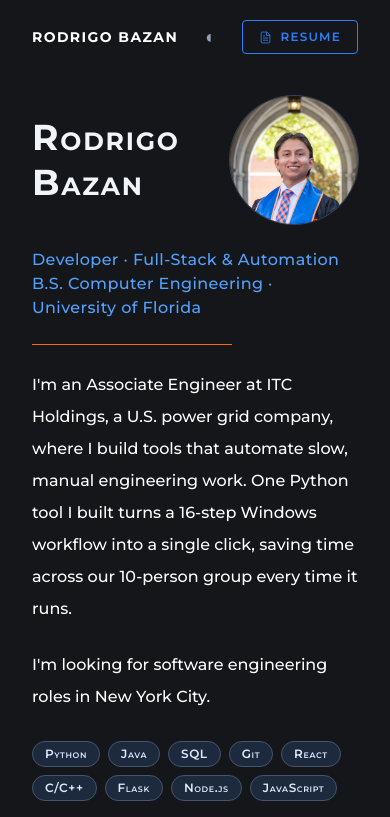
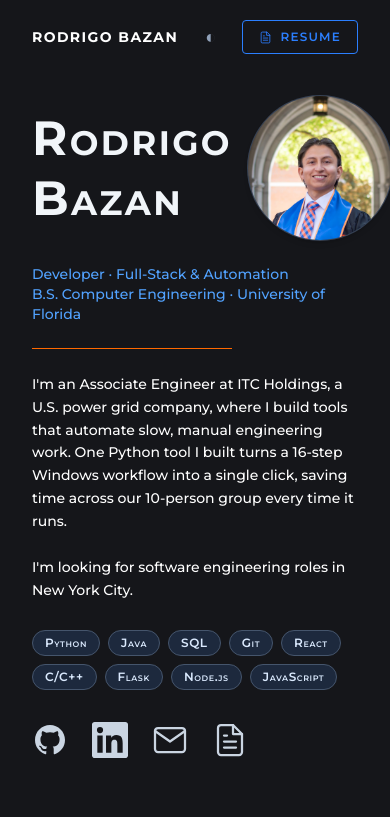
Before and after one commit to rfbazan/portfolio, a React (Vite) app: page / in a window 390 px wide. Shown: the top 817 px of the page. Built offline with nearby package versions, Linux system fonts and the light colour scheme.

Commit message:
finalizing mobile fixes

```diff
--- a/src/components/sections/About.jsx
+++ b/src/components/sections/About.jsx
@@ -18,7 +18,7 @@
   const { dark } = useTheme()
   const [selected, setSelected] = useState(null)
 
-  const bodyText = `text-med leading-loose ${dark ? 'text-white' : 'text-black'}`
+  const bodyText = `text-sm sm:text-base md:text-base sm:leading-loose md:leading-loose ${dark ? 'text-white' : 'text-black'}`
 
   // Close on Escape and lock page scroll while the lightbox is open
   useEffect(() => {
@@ -61,8 +61,8 @@
               whileHover={{ scale: 1.15, rotate: 0, y: 0, zIndex: 30 }}
               transition={{ type: 'spring', stiffness: 260, damping: 20 }}
               style={{ zIndex: i }}
-              className={`relative shrink-0 w-24 sm:w-32 md:w-44 lg:w-48 p-1.5 pb-4 sm:p-2 sm:pb-6 rounded-sm shadow-lg border cursor-pointer ${
-                i > 0 ? '-ml-4 sm:-ml-6 md:-ml-8' : ''
+              className={`relative shrink-0 w-[17vw] sm:w-32 md:w-40 lg:w-48 p-1.5 pb-4 sm:p-2 sm:pb-6 rounded-sm shadow-lg border cursor-zoom-in ${
+                i > 0 ? '-ml-[3vw] sm:-ml-6 md:-ml-8' : ''
               } ${dark ? 'bg-slate-100 border-slate-300' : 'bg-white border-gray-400'}`}
             >
               <img
--- a/src/components/sections/Contact.jsx
+++ b/src/components/sections/Contact.jsx
@@ -45,7 +45,7 @@
           }`}>
             Feel free to reach out at any time! This sums up my availability:
           </p>
-          <p className={`text-sm font-medium tracking-wide font-style: italic ${
+          <p className={`text-xs font-medium tracking-wide font-style: italic ${
             dark ? 'text-slate-300' : 'text-gray-700'
           }`}>
             "Here's my card. It's got my cell number, my pager number, my home number and my other pager number. I never take vacations, I never get sick. And I don't celebrate any major holidays." - Dwight Schrute
--- a/src/components/sections/Hero.jsx
+++ b/src/components/sections/Hero.jsx
@@ -44,7 +44,7 @@
           {/* Name row: name on the left, + circular headshot on the right (mobile only) */}
           <div className="flex items-center justify-between gap-4">
             <h1
-              className={`text-4xl sm:text-7xl md:text-7xl font-extrabold leading-tight tracking-wide ${
+              className={`text-5xl sm:text-7xl md:text-7xl font-extrabold leading-tight tracking-wide ${
                 dark ? 'text-slate-100' : 'text-gray-950'
               }`}
               style={{ fontVariant: 'small-caps' }}
@@ -53,7 +53,7 @@
             </h1>
 
             {/* ===== MOBILE ONLY headshot — edit size / crop / ring here ===== */}
-            <div className={`ring-1 ring-gray-700 md:hidden shrink-0 h-32 w-32 sm:h-50 sm:w-50 rounded-full overflow-hidden shadow-md${
+            <div className={`isolate ring-1 ring-gray-700 md:hidden shrink-0 h-36 w-36 sm:h-50 sm:w-50 rounded-full overflow-hidden shadow-md ${
               dark ? 'bg-slate-700' : 'bg-blue-50'
             }`}>
               <img
@@ -67,7 +67,7 @@
           </div>
 
           {/* Tagline */}
-          <p className={`text-base font-medium tracking-wide ${
+          <p className={`text-sm md:text-base sm:text-base font-medium sm:tracking-wide md:tracking-wide ${
             dark ? 'text-blue-400' : 'text-blue-700'
           }`}>
             Developer · Full-Stack & Automation
@@ -79,14 +79,14 @@
           <div className={`w-50 h-px ${dark ? 'bg-orange-500' : 'bg-orange-600'}`} />
 
           {/* Intro blurb */}
-          <p className={`text-med font-medium leading-loose max-w-[50vh] ${
+          <p className={`text-sm sm:text-base md:text-base font-medium leading-relaxed sm:leading-loose md:leading-loose max-w-xl ${
             dark ? 'text-white' : 'text-black'
           }`}>
             I'm an Associate Engineer at ITC Holdings, a U.S. power grid company, where I build tools that automate slow,
             manual engineering work. One Python tool I built turns a 16-step Windows workflow into a single click,
             saving time across our 10-person group every time it runs.
           </p>
-          <p className={`text-med font-medium leading-loose max-w-[50vh] ${
+          <p className={`text-sm sm:text-base md:text-base font-medium leading-relaxed sm:leading-loose md:leading-loose max-w-xl ${
             dark ? 'text-white' : 'text-black'
           }`}>
             I'm looking for software engineering roles in New York City.
```
Also changed, not shown: src/index.css (+11 -0 lines).
